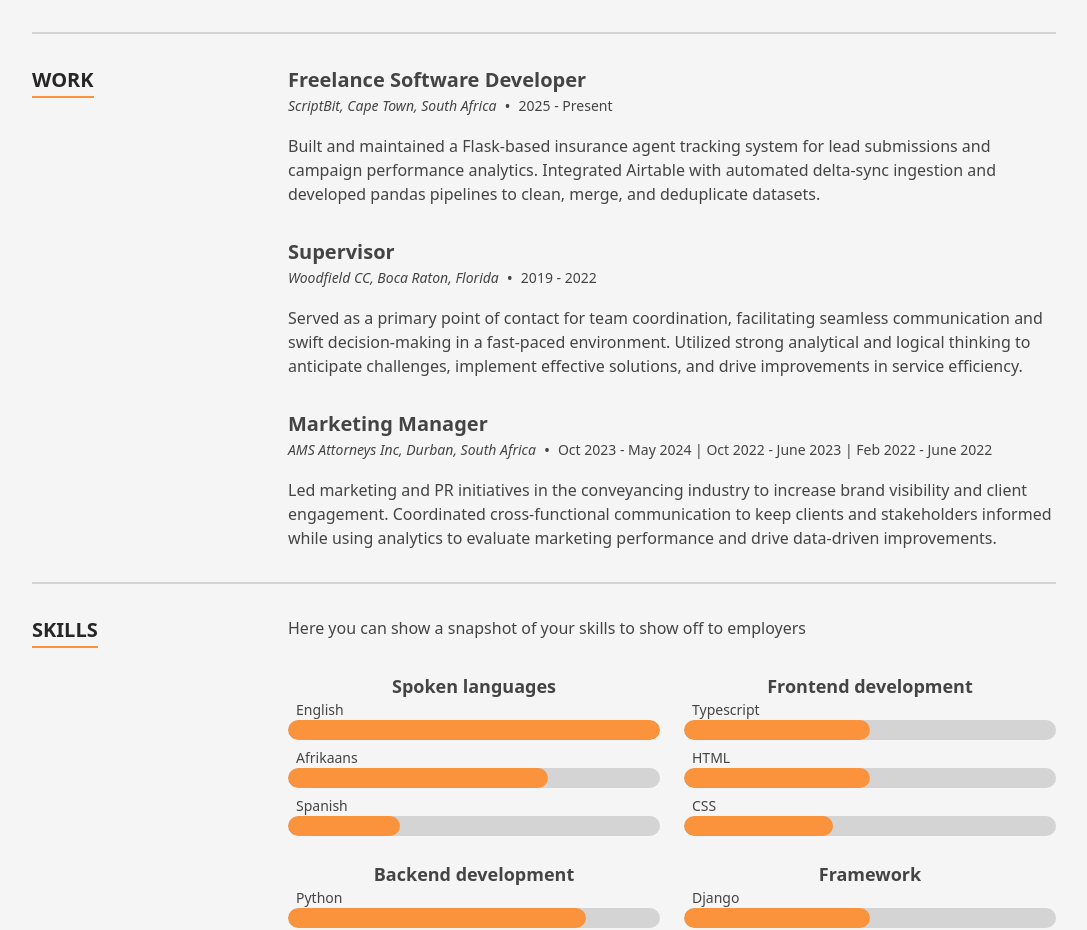
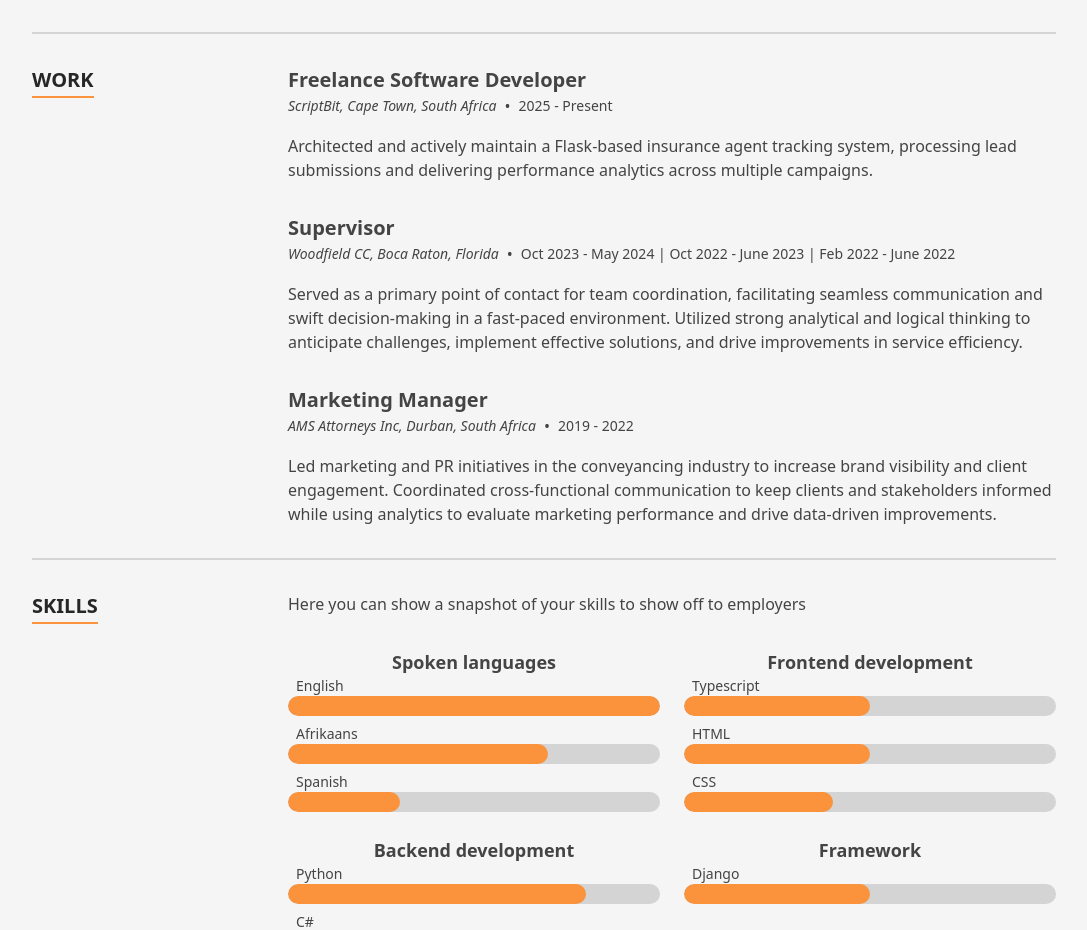
Before and after one commit to 7IronSnow7/personal_portfolio_main, a Next.js app: page / in a window 1280 px wide. Shown: the part 1884-2814 px from the top of the page, without its empty margins (96-1183 px from the left). Built offline with nearby package versions, Linux system fonts and the light colour scheme; no server answers.

Commit message:
Updated experience section.

```diff
--- a/src/data/data.tsx
+++ b/src/data/data.tsx
@@ -290,13 +290,13 @@ export const experience: TimelineItem[] = [
     title: 'Freelance Software Developer',
     content: (
       <p>
-      Built and maintained a Flask-based insurance agent tracking system for lead submissions and campaign performance analytics.
-      Integrated Airtable with automated delta-sync ingestion and developed pandas pipelines to clean, merge, and deduplicate datasets.
+      Architected and actively maintain a Flask-based insurance agent tracking system, processing lead submissions
+      and delivering performance analytics across multiple campaigns.
       </p>
     ),
   },
   {
-    date: '2019 - 2022',
+    date: 'Oct 2023 - May 2024 | Oct 2022 - June 2023 | Feb 2022 - June 2022 ',
     location: 'Woodfield CC, Boca Raton, Florida',
     title: 'Supervisor',
     content: (
@@ -307,7 +307,7 @@ export const experience: TimelineItem[] = [
     ),
   },
   {
-    date: 'Oct 2023 - May 2024 | Oct 2022 - June 2023 | Feb 2022 - June 2022',
+    date: '2019 - 2022',
     location: 'AMS Attorneys Inc, Durban, South Africa',
     title: 'Marketing Manager',
     content: (
```
